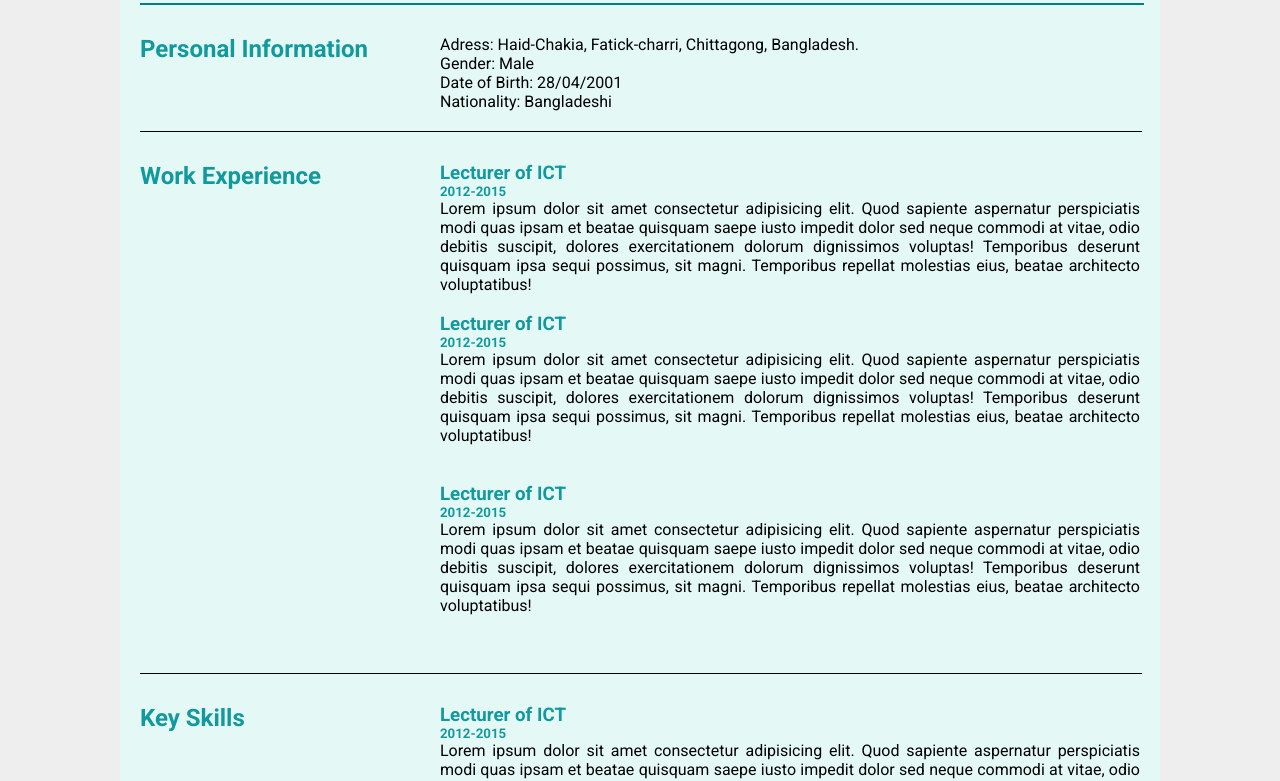
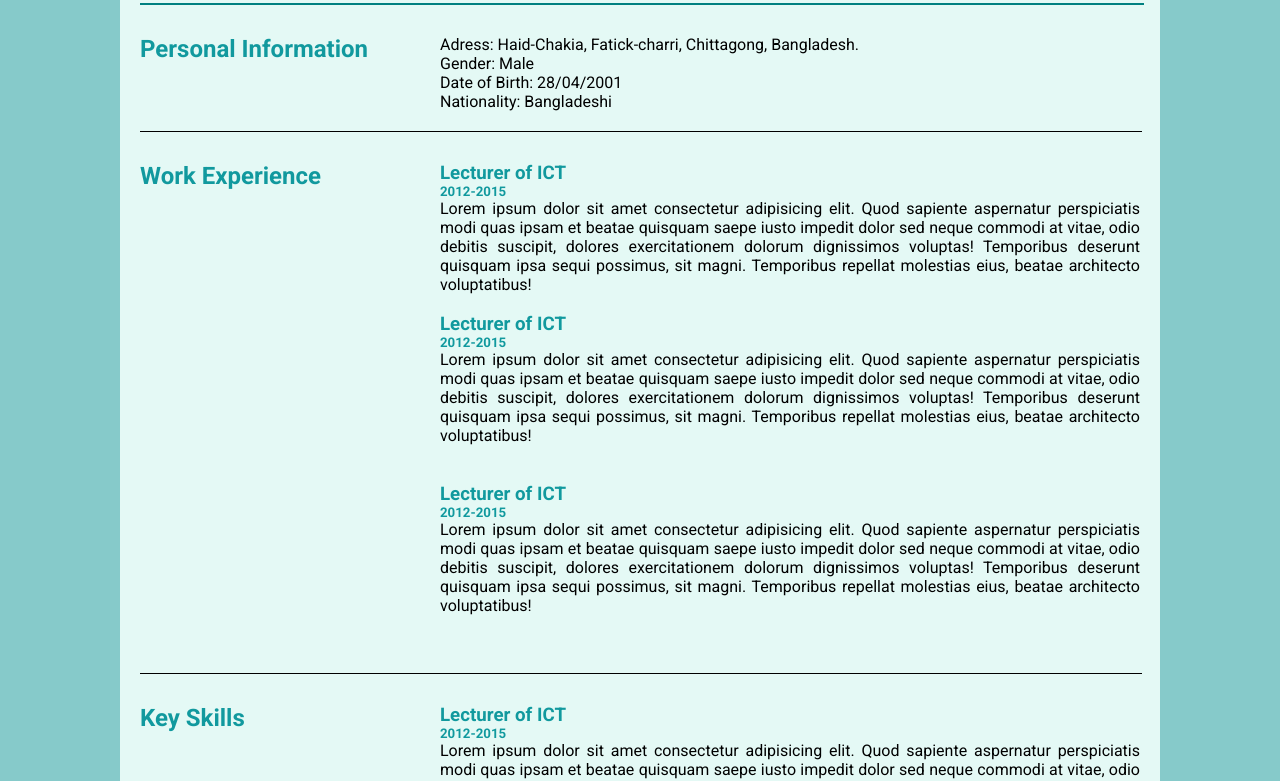
Before and after one commit to aminbabu12/CV-Project, a plain HTML site: page index.html in a window 1280 px wide. Shown: the part 142-923 px from the top of the page. Drawn offline with Linux system fonts and the light colour scheme.

Commit message:
bg colour has changed

```diff
--- a/style.css
+++ b/style.css
@@ -4,7 +4,7 @@
 }
 
 body{
-  background-color: #EEE;
+  background-color: rgb(134, 202, 202);
   font-family: "Roboto", sans-serif;
 }
 
```
